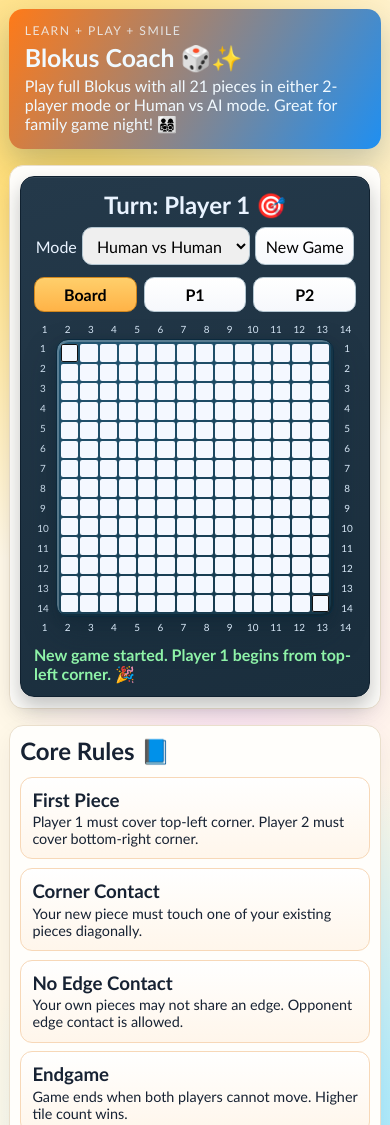
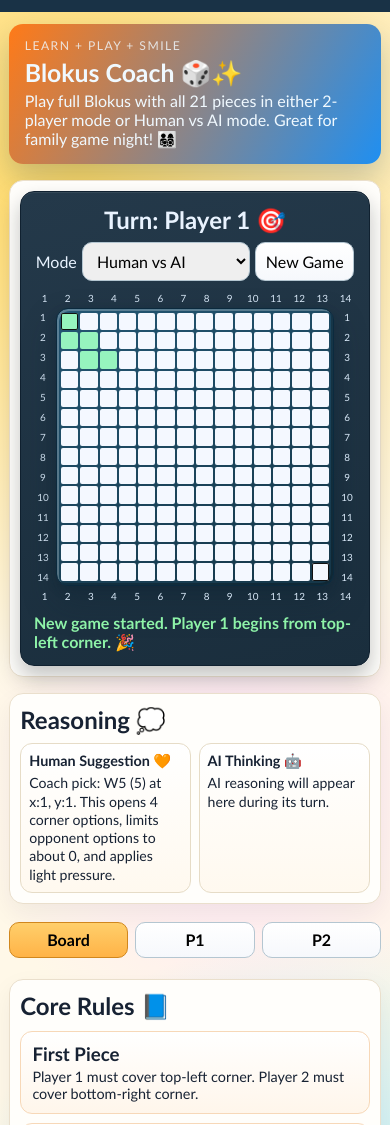
Before and after one commit to manudathg/blokus-coach-mobile, a website: page index.html in a window 390 px wide. Shown: the top 1125 px of the page. Drawn offline with Linux system fonts and the light colour scheme.

Commit message:
Refine iPhone layout: safe top bar, reasoning cards, and mobile nav placement

```diff
--- a/app.js
+++ b/app.js
@@ -38,6 +38,8 @@
 const viewBoardBtnEl = document.getElementById("view-board-btn");
 const viewP1BtnEl = document.getElementById("view-p1-btn");
 const viewP2BtnEl = document.getElementById("view-p2-btn");
+const reasoningHumanMobileEl = document.getElementById("reasoning-human-mobile");
+const reasoningAiMobileEl = document.getElementById("reasoning-ai-mobile");
 const feedbackEl = document.getElementById("feedback");
 const turnIndicatorEl = document.getElementById("turn-indicator");
 const modeSelectEl = document.getElementById("mode-select");
@@ -462,8 +464,18 @@
 }
 
 function renderReasoning() {
-  controlsByPlayer[1].reasoningEl.textContent = game.reasoning[1] || "Pick a piece and have fun!";
-  controlsByPlayer[2].reasoningEl.textContent = game.reasoning[2] || "Waiting for a move.";
+  const p1Text = game.reasoning[1] || "Pick a piece and have fun!";
+  const p2Text = game.reasoning[2] || "Waiting for a move.";
+
+  controlsByPlayer[1].reasoningEl.textContent = p1Text;
+  controlsByPlayer[2].reasoningEl.textContent = p2Text;
+
+  if (reasoningHumanMobileEl) {
+    reasoningHumanMobileEl.textContent = p1Text;
+  }
+  if (reasoningAiMobileEl) {
+    reasoningAiMobileEl.textContent = p2Text;
+  }
 }
 
 function syncUI() {
@@ -941,6 +953,9 @@
 }
 
 function resetGame() {
+  if (isCompactLayout() && modeSelectEl.value !== "ai") {
+    modeSelectEl.value = "ai";
+  }
   game.mode = modeSelectEl.value;
   game.board = makeEmptyBoard();
   game.currentPlayer = 1;
@@ -1126,6 +1141,9 @@
   precomputeTransforms();
   renderCoordinates();
   bindEvents();
+  if (isCompactLayout()) {
+    modeSelectEl.value = "ai";
+  }
   game.playerNames[1] = (player1NameEl.value || "").trim() || "Player 1";
   game.playerNames[2] = (player2NameEl.value || "").trim() || "Player 2";
   game.playerNames.ai = "AI";
--- a/index.html
+++ b/index.html
@@ -7,6 +7,7 @@
     <link rel="stylesheet" href="styles.css" />
   </head>
   <body>
+    <div class="ios-safe-top" aria-hidden="true"></div>
     <main class="app-shell">
       <header class="hero">
         <p class="eyebrow">Learn + Play + Smile</p>
@@ -57,11 +58,6 @@
                 <button id="new-game-btn" type="button">New Game</button>
               </div>
             </div>
-            <div class="mobile-nav" aria-label="Mobile view controls">
-              <button id="view-board-btn" class="mobile-nav-btn active" type="button">Board</button>
-              <button id="view-p1-btn" class="mobile-nav-btn" type="button">P1</button>
-              <button id="view-p2-btn" class="mobile-nav-btn" type="button">P2</button>
-            </div>
 
             <div class="board-shell">
               <div id="x-top" class="coord-x"></div>
@@ -105,6 +101,26 @@
           </aside>
         </div>
       </section>
+
+      <section class="panel mobile-reasoning">
+        <h2>Reasoning 💭</h2>
+        <div class="reasoning-grid-mobile">
+          <article class="reasoning-card">
+            <h3>Human Suggestion 🧡</h3>
+            <p id="reasoning-human-mobile" class="reasoning-text">Coach suggestions will appear here.</p>
+          </article>
+          <article class="reasoning-card">
+            <h3>AI Thinking 🤖</h3>
+            <p id="reasoning-ai-mobile" class="reasoning-text">AI strategy notes will appear here.</p>
+          </article>
+        </div>
+      </section>
+
+      <div class="mobile-nav mobile-nav-footer" aria-label="Mobile view controls">
+        <button id="view-board-btn" class="mobile-nav-btn active" type="button">Board</button>
+        <button id="view-p1-btn" class="mobile-nav-btn" type="button">P1</button>
+        <button id="view-p2-btn" class="mobile-nav-btn" type="button">P2</button>
+      </div>
 
       <section class="panel lessons">
         <h2>Core Rules 📘</h2>
--- a/styles.css
+++ b/styles.css
@@ -6,6 +6,7 @@
   --p2: #1877f2;
   --good: #0f9d58;
   --bad: #c62828;
+  --safe-top: calc(env(safe-area-inset-top) + 12px);
 }
 
 * {
@@ -22,6 +23,17 @@
     radial-gradient(circle at 60% 50%, #ffe5f7 0, transparent 32%),
     var(--bg);
   min-height: 100vh;
+  padding-top: var(--safe-top);
+}
+
+.ios-safe-top {
+  position: fixed;
+  top: 0;
+  left: 0;
+  right: 0;
+  height: var(--safe-top);
+  background: #193246;
+  z-index: 30;
 }
 
 .app-shell {
@@ -170,6 +182,10 @@
   width: 100%;
   grid-template-columns: repeat(3, 1fr);
   gap: 0.45rem;
+}
+
+.mobile-nav-footer {
+  margin-top: -0.3rem;
 }
 
 .mobile-nav-btn {
@@ -393,6 +409,28 @@
   font-size: 0.95rem;
 }
 
+.mobile-reasoning h2 {
+  margin-bottom: 0.55rem;
+}
+
+.reasoning-grid-mobile {
+  display: grid;
+  grid-template-columns: repeat(2, minmax(0, 1fr));
+  gap: 0.55rem;
+}
+
+.reasoning-card {
+  background: linear-gradient(180deg, #fff, #fff9ef);
+  border: 1px solid #e6dcc7;
+  border-radius: 12px;
+  padding: 0.55rem;
+}
+
+.reasoning-card h3 {
+  margin-bottom: 0.25rem;
+  font-size: 1rem;
+}
+
 .rulebook-link a {
   color: #0c5ca5;
   font-weight: 600;
@@ -449,6 +487,7 @@
   }
 
   .hero {
+    margin-top: 0.2rem;
     border-radius: 14px;
     padding: 0.9rem 1rem;
   }
@@ -468,6 +507,10 @@
 
   .mobile-nav {
     display: grid;
+  }
+
+  .mobile-nav-footer {
+    margin: 0.1rem 0 0.35rem;
   }
 
   .mode-row {
@@ -519,4 +562,21 @@
     max-width: 11rem;
     min-height: 2rem;
   }
+
+  .reasoning-grid-mobile {
+    grid-template-columns: 1fr 1fr;
+    gap: 0.45rem;
+  }
+
+  .reasoning-card {
+    padding: 0.5rem;
+  }
+
+  .reasoning-card h3 {
+    font-size: 0.9rem;
+  }
+
+  .reasoning-card .reasoning-text {
+    font-size: 0.88rem;
+  }
 }
--- a/www/styles.css
+++ b/www/styles.css
@@ -6,6 +6,7 @@
   --p2: #1877f2;
   --good: #0f9d58;
   --bad: #c62828;
+  --safe-top: calc(env(safe-area-inset-top) + 12px);
 }
 
 * {
@@ -22,6 +23,17 @@
     radial-gradient(circle at 60% 50%, #ffe5f7 0, transparent 32%),
     var(--bg);
   min-height: 100vh;
+  padding-top: var(--safe-top);
+}
+
+.ios-safe-top {
+  position: fixed;
+  top: 0;
+  left: 0;
+  right: 0;
+  height: var(--safe-top);
+  background: #193246;
+  z-index: 30;
 }
 
 .app-shell {
@@ -170,6 +182,10 @@
   width: 100%;
   grid-template-columns: repeat(3, 1fr);
   gap: 0.45rem;
+}
+
+.mobile-nav-footer {
+  margin-top: -0.3rem;
 }
 
 .mobile-nav-btn {
@@ -393,6 +409,28 @@
   font-size: 0.95rem;
 }
 
+.mobile-reasoning h2 {
+  margin-bottom: 0.55rem;
+}
+
+.reasoning-grid-mobile {
+  display: grid;
+  grid-template-columns: repeat(2, minmax(0, 1fr));
+  gap: 0.55rem;
+}
+
+.reasoning-card {
+  background: linear-gradient(180deg, #fff, #fff9ef);
+  border: 1px solid #e6dcc7;
+  border-radius: 12px;
+  padding: 0.55rem;
+}
+
+.reasoning-card h3 {
+  margin-bottom: 0.25rem;
+  font-size: 1rem;
+}
+
 .rulebook-link a {
   color: #0c5ca5;
   font-weight: 600;
@@ -449,6 +487,7 @@
   }
 
   .hero {
+    margin-top: 0.2rem;
     border-radius: 14px;
     padding: 0.9rem 1rem;
   }
@@ -468,6 +507,10 @@
 
   .mobile-nav {
     display: grid;
+  }
+
+  .mobile-nav-footer {
+    margin: 0.1rem 0 0.35rem;
   }
 
   .mode-row {
@@ -519,4 +562,21 @@
     max-width: 11rem;
     min-height: 2rem;
   }
+
+  .reasoning-grid-mobile {
+    grid-template-columns: 1fr 1fr;
+    gap: 0.45rem;
+  }
+
+  .reasoning-card {
+    padding: 0.5rem;
+  }
+
+  .reasoning-card h3 {
+    font-size: 0.9rem;
+  }
+
+  .reasoning-card .reasoning-text {
+    font-size: 0.88rem;
+  }
 }
```
Also changed, not shown: www/app.js (+20 -2 lines), www/index.html (+21 -5 lines).
